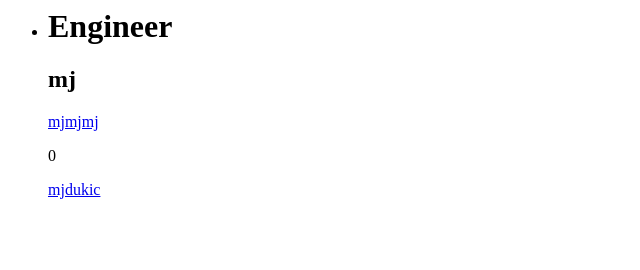
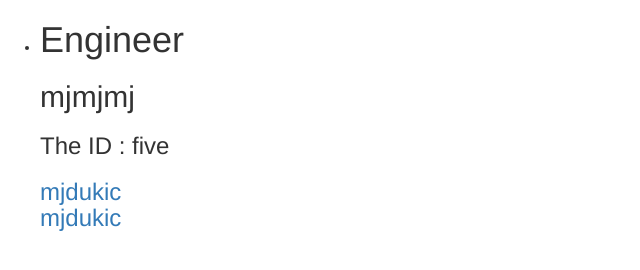
Before and after one commit to MjDukic/TeamProfileGenerator-OOP-Wk10, a website: page index.html in a window 1280 px wide. Shown: the whole page, without its empty margins (0-640 px from the left). Drawn offline with nearby package versions, Linux system fonts and the light colour scheme.

Commit message:
getting html to work

```diff
--- a/index.html
+++ b/index.html
@@ -1,13 +1,27 @@
 
+    <!DOCTYPE html>
+<html lang="en">
+
+<head>
+  <meta charset="UTF-8">
+  <meta http-equiv="X-UA-Compatible" content="IE=edge">
+  <meta name="viewport" content="width=device-width, initial-scale=1.0">
+  <link rel="stylesheet" href="https://maxcdn.bootstrapcdn.com/bootstrap/3.4.1/css/bootstrap.min.css">
+  <script src="https://ajax.googleapis.com/ajax/libs/jquery/3.6.0/jquery.min.js"></script>
+  <script src="https://maxcdn.bootstrapcdn.com/bootstrap/3.4.1/js/bootstrap.min.js"></script>
+
+
+</head>
         <ul>
 
                 <li>
                     <div>
                         <h1>Engineer<h1>
-                        <h2>mj</h2>
-                        <a href="mailto: mjmjmj">mjmjmj<a>
-                        <p>0<p>
+                        <h2>mjmjmj</h2>
+                        <h3>The ID : five<h3>
+                        <a href="mailto: mjdukic">mjdukic<a><br>
                         <a href="https://github.com/mjdukic">mjdukic<a>
+
 
                     </div>
                 </li>
--- a/index.js
+++ b/index.js
@@ -150,14 +150,30 @@ function anotherEmployee() {
 
 function renderHTMLFile() {
     fs.writeFileSync('./index.html', /*html*/ `
+    <!DOCTYPE html>
+<html lang="en">
+
+<head>
+  <meta charset="UTF-8">
+  <meta http-equiv="X-UA-Compatible" content="IE=edge">
+  <meta name="viewport" content="width=device-width, initial-scale=1.0">
+  <title>MY TEAM</title>
+  <link rel="stylesheet" href="./style.css">
+  <link rel="stylesheet" href="https://maxcdn.bootstrapcdn.com/bootstrap/3.4.1/css/bootstrap.min.css">
+  <link rel="stylesheet" href="https://cdnjs.cloudflare.com/ajax/libs/font-awesome/4.7.0/css/font-awesome.min.css">
+  <script src="https://ajax.googleapis.com/ajax/libs/jquery/3.6.0/jquery.min.js"></script>
+  <script src="https://maxcdn.bootstrapcdn.com/bootstrap/3.4.1/js/bootstrap.min.js"></script>
+
+
+</head>
         <ul>
             ${employees.map(employee => /*html*/ `
                 <li>
                     <div>
                         <h1>${employee.getRole()}<h1>
                         <h2>${employee.getName()}</h2>
-                        <a href="mailto: ${employee.getEmail()}">${employee.getEmail()}<a>
-                        <p>${employee.getId()}<p>
+                        <h3>The ID : ${employee.getId()}<h3>
+                        <a href="mailto: ${employee.getEmail()}">${employee.getEmail()}<a><br>
                         <a href="https://github.com/${employee.getGithub()}">${employee.getGithub()}<a>
 
 
```
Lines whose indentation alone changed are shown as unchanged.
